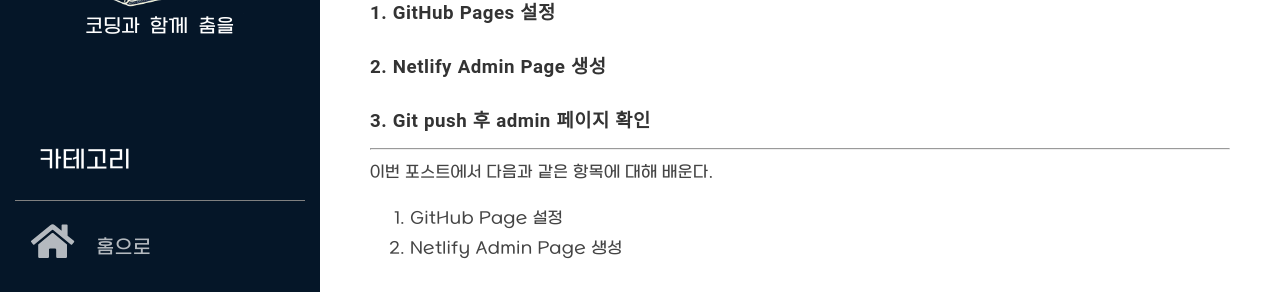
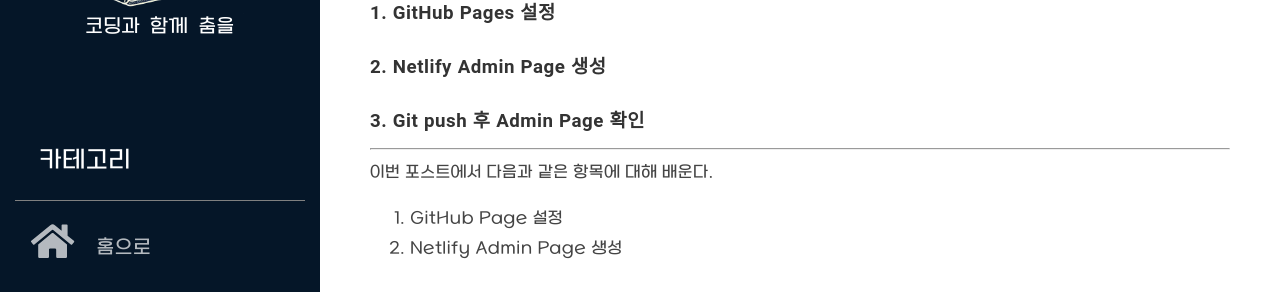
Before and after one commit to billiamchoi/billiamchoi.github.io, a Jekyll site: the page built from _posts/Develop/2024-10-30-github-blog-2-github-page-구축-및-netlify-연동.md, in a window 1280 px wide and 900 px high. Shown: the part 175-467 px from the top of the window. Built offline with Jekyll 4.4.1, drawn with Linux system fonts in a browser that asks for light colours; comment, search, counter and statistics services are not loaded; some of the changed text lies outside the part shown.

Commit message:
Update Develop “2024-10-30-github-blog-2-github-page-구축-및-netlify-연동”

```diff
--- a/_posts/Develop/2024-10-30-github-blog-2-github-page-구축-및-netlify-연동.md
+++ b/_posts/Develop/2024-10-30-github-blog-2-github-page-구축-및-netlify-연동.md
@@ -18,7 +18,7 @@
 
 ### 2. Netlify Admin Page 생성
 
-### 3. Git push 후 admin 페이지 확인
+### 3. Git push 후 Admin Page 확인
 
 - - -
 
@@ -284,7 +284,7 @@
 
         * 로그인 처리, 회원가입, 초기 사용자 등록 시 초기 비밀번호 설정에 필수적인 라이브러리
 
-## 3. Git push 후 admin 페이지 확인
+## 3. Git push 후 Admin Page 확인
 
 1. 변경점을 git push를 통해 원격 레포지토리에 적용
 2. 자신의 GitHub Pages /admin으로 방문하여 아래와 같은 화면이 나오는지 확인
```
